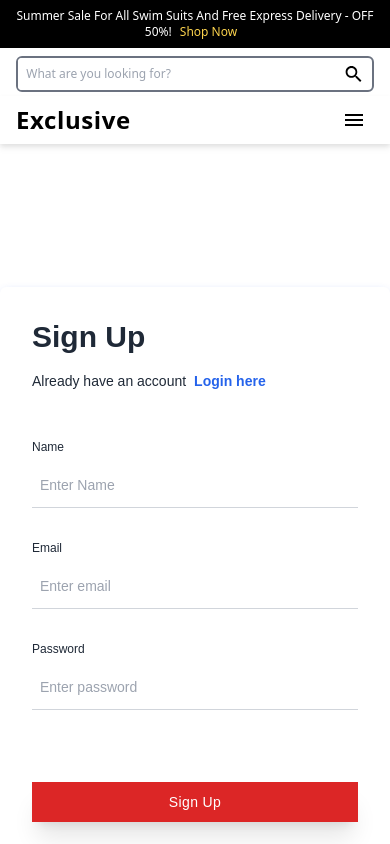
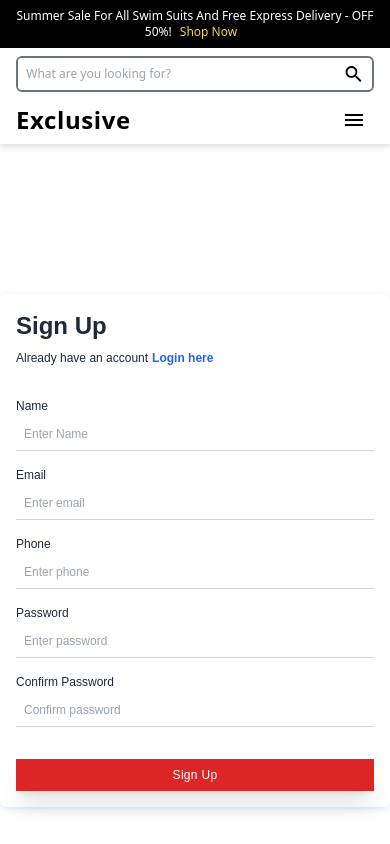
Before and after one commit to Om-prasad12/E-commerce-website, a React (Create React App) app in the folder client/: page /signup in a window 390 px wide. Shown: the top 844 px of the page. Built offline with nearby package versions, Linux system fonts and the light colour scheme; no server answers.

Commit message:
feat(client): Added login and signup functionality

```diff
--- a/client/package.json
+++ b/client/package.json
@@ -15,6 +15,7 @@
     "react-router": "^7.3.0",
     "react-router-dom": "^6.30.0",
     "react-scripts": "5.0.1",
+    "react-toastify": "^11.0.5",
     "web-vitals": "^2.1.4"
   },
   "scripts": {
--- a/client/src/App.js
+++ b/client/src/App.js
@@ -14,6 +14,8 @@ import Checkout from './components/Checkout';
 import ProductPage from './components/ProductPage'; // Importing ProductPage component
 const App = () => {
   const [sidebarOpen, setSidebarOpen] = useState(false);
+  const [loggedIn, setLoggedIn] = useState(false);
+
 
   const toggleSidebar = () => {
     setSidebarOpen(!sidebarOpen);
@@ -21,13 +23,13 @@ const App = () => {
 
   return (
     <div>
-      <Navbar toggleSidebar={toggleSidebar} />
+      <Navbar toggleSidebar={toggleSidebar} loggedIn={loggedIn} setLoggedIn={setLoggedIn}/>
       <Routes>
         <Route path="/" element={<Home />} />
         <Route path="/about" element={<About />} />
         <Route path="/contact" element={<Contact />} />
-        <Route path="/login" element={<Login />} />
-        <Route path="/signup" element={<SignUp />} />
+        <Route path="/login" element={<Login setLoggedIn={setLoggedIn}/>} />
+        <Route path="/signup" element={<SignUp setLoggedIn={setLoggedIn}/>} />
         <Route path="*" element={<NotFound />} />
         <Route path="/wishlist" element={<Wishlist />} />
         <Route path="/cart" element={<Cart/>} />
--- a/client/src/components/Auth/Login.js
+++ b/client/src/components/Auth/Login.js
@@ -1,19 +1,53 @@
-import React from 'react';
 import { Link } from 'react-router-dom';
-const Login = () => {
+import React, { useState } from 'react';
+import { useNavigate } from "react-router-dom";
+import axios from 'axios';
+import { toast } from 'react-toastify';
+
+const Login = ({setLoggedIn}) => {
     const image="../../assets/Login/LoginLogo.png";
+const [formData, setFormData] = useState({ email: '', password: '' });
+const [loading, setLoading] = useState(false);
+const navigate = useNavigate(); // Import useNavigate from react-router-dom
+
+
+const handleChange = (e) => {
+    setFormData({ ...formData, [e.target.name]: e.target.value });
+};
+
+const handleSubmit = async (e) => {
+    e.preventDefault();
+    setLoading(true);
+    try {
+        const res = await axios.post(`${process.env.REACT_APP_API_BASE_URL}auth/login`, formData,{
+          withCredentials: true
+        });
+        if (res.data && res.data.message) {
+            if (res.data.message === "Login successful") {
+                toast.success('Login successful!');
+                setLoggedIn(true);
+                navigate('/')
+            } else {
+                toast.error(res.data.message);
+            }
+        }
+    } catch (err) {
+        toast.error(err.response?.data?.message || 'Login failed');
+    }
+    setLoading(false);
+};
+
 return (
     <div className="font-[sans-serif] mt-40 md:mt-28">
         <div className="min-h-screen flex flex-col items-center justify-center">
             <div className="grid md:grid-cols-2 items-center gap-4 max-md:gap-8 max-w-6xl max-md:max-w-lg w-full p-4 m-4 shadow-[0_2px_10px_-3px_rgba(6,81,237,0.3)] rounded-md">
                 <div className="md:max-w-md w-full px-4 py-4">
-                    <form>
+                    <form onSubmit={handleSubmit}>
                         <div className="mb-12">
                             <h3 className="text-gray-800 text-3xl font-extrabold">Login in</h3>
                             <p className="text-sm mt-4 text-gray-800">
                                 Don't have an account
-                                <Link to="/signup" className="text-blue-600 font-semibold hover:underline m-2"
-                                >
+                                <Link to="/signup" className="text-blue-600 font-semibold hover:underline m-2">
                                     Sign Up here
                                 </Link>
                             </p>
@@ -26,10 +60,11 @@ return (
                                     name="email"
                                     type="text"
                                     required
+                                    value={formData.email}
+                                    onChange={handleChange}
                                     className="w-full text-gray-800 text-sm border-b border-gray-300 focus:border-blue-600 px-2 py-3 outline-none"
                                     placeholder="Enter email"
                                 />
-
                             </div>
                         </div>
 
@@ -40,35 +75,33 @@ return (
                                     name="password"
                                     type="password"
                                     required
+                                    value={formData.password}
+                                    onChange={handleChange}
                                     className="w-full text-gray-800 text-sm border-b border-gray-300 focus:border-blue-600 px-2 py-3 outline-none"
                                     placeholder="Enter password"
                                 />
-
                             </div>
                         </div>
 
                         <div className="flex flex-wrap items-center justify-between gap-4 mt-6">
-                            <div className="flex items-center">
-                            </div>
+                            <div className="flex items-center"></div>
                         </div>
-
                         <div className="mt-12">
                             <button
-                                type="button"
-                                className="w-full shadow-xl py-2.5 px-4 text-sm tracking-wide  text-white bg-red-600 hover:bg-red-700 focus:outline-none"
+                                type="submit"
+                                className="w-full shadow-xl py-2.5 px-4 text-sm tracking-wide text-white bg-red-600 hover:bg-red-700 focus:outline-none"
+                                disabled={loading}
                             >
-                                Login in
+                                {loading ? 'Logging in...' : 'Login in'}
                             </button>
                         </div>
 
-                        <div className="space-x-6 flex justify-center mt-6">
-
-                        </div>
+                        <div className="space-x-6 flex justify-center mt-6"></div>
                     </form>
                 </div>
 
                 <div className="hidden md:block">
-                    <img  src={image} alt="Login Logo"></img>
+                    <img src={image} alt="Login Logo"></img>
                 </div>
             </div>
         </div>
--- a/client/src/components/Auth/SignUp.js
+++ b/client/src/components/Auth/SignUp.js
@@ -1,100 +1,150 @@
-import React from 'react';
-import { Link } from 'react-router-dom';
+import { Link, useNavigate } from 'react-router-dom';
+import React, { useState } from 'react';
+import axios from 'axios';
+import { toast } from 'react-toastify';
 
-const SignUp = () => {
-    const image="../../assets/Login/LoginLogo.png";
+const SignUp = ({ setLoggedIn }) => {
+  const image = "../../assets/Login/LoginLogo.png";
+  const [formData, setFormData] = useState({
+    name: '',
+    email: '',
+    phone: '',
+    password: '',
+    confirmPassword: ''
+  });
+
+  const navigate = useNavigate();
+
+  const handleChange = (e) => {
+    setFormData({ ...formData, [e.target.name]: e.target.value });
+  };
+
+  const handleSubmit = async (e) => {
+    e.preventDefault();
+
+    // ✅ Password match validation before making request
+    if (formData.password !== formData.confirmPassword) {
+      toast.error("Passwords do not match!");
+      return;
+    }
+
+    try {
+      const res = await axios.post(`${process.env.REACT_APP_API_BASE_URL}auth/signup`, formData, {
+        withCredentials: true
+      });
+
+      if (res.data && res.data.message) {
+        if (res.status === 201) {
+          toast.success('Sign Up successful!');
+        setTimeout(() => {
+            toast.info('An Email has been sent to verify your account. Please check your inbox.');
+        }, 3000);
+          setLoggedIn(true);
+          navigate('/');
+        } else {
+          toast.error(res.data.message);
+        }
+      }
+    } catch (err) {
+      console.error('Error during signup:', err);
+      toast.error('Something went wrong. Please try again.');
+    }
+  };
+
   return (
-    <div className="font-[sans-serif] mt-40 md:mt-28">
+    <div className="font-[sans-serif] mt-32 md:mt-20">
       <div className="min-h-screen flex flex-col items-center justify-center">
-            <div className="grid md:grid-cols-2 items-center gap-4 max-md:gap-8 max-w-6xl max-md:max-w-lg w-full p-4 m-4 shadow-[0_2px_10px_-3px_rgba(6,81,237,0.3)] rounded-md">
-                <div className="md:max-w-md w-full px-4 py-4">
-                    <form>
-                        <div className="mb-12">
-                            <h3 className="text-gray-800 text-3xl font-extrabold">Sign Up</h3>
-                            <p className="text-sm mt-4 text-gray-800">
+        <div className="grid md:grid-cols-2 items-center gap-4 max-md:gap-6 max-w-6xl max-md:max-w-lg w-full p-2 m-2 shadow-[0_2px_10px_-3px_rgba(6,81,237,0.3)] rounded-md">
+          <div className="md:max-w-md w-full px-2 py-2">
+            <form onSubmit={handleSubmit}>
+              <div className="mb-8">
+                <h3 className="text-gray-800 text-2xl font-extrabold">Sign Up</h3>
+                <p className="text-xs mt-2 text-gray-800">
                   Already have an account
-                                <Link to="/login" className="text-blue-600 font-semibold hover:underline m-2"
-                                >
+                  <Link to="/login" className="text-blue-600 font-semibold hover:underline m-1">
                     Login here
                   </Link>
                 </p>
               </div>
 
               <div>
-                            <label className="text-gray-800 text-xs block mb-2">Name</label>
-                            <div className="relative flex items-center">
+                <label className="text-gray-800 text-xs block mb-1">Name</label>
                 <input
                   name="name"
                   type="text"
                   required
-                                    className="w-full text-gray-800 text-sm border-b border-gray-300 focus:border-blue-600 px-2 py-3 outline-none"
+                  value={formData.name}
+                  onChange={handleChange}
+                  className="w-full text-gray-800 text-xs border-b border-gray-300 focus:border-blue-600 px-2 py-2 outline-none"
                   placeholder="Enter Name"
                 />
               </div>
-                        </div>
-                        <div className="mt-8">
-                            <label className="text-gray-800 text-xs block mb-2">Email</label>
-                            <div className="relative flex items-center">
+
+              <div className="mt-4">
+                <label className="text-gray-800 text-xs block mb-1">Email</label>
                 <input
                   name="email"
-                                    type="text"
+                  type="email"
                   required
-                                    className="w-full text-gray-800 text-sm border-b border-gray-300 focus:border-blue-600 px-2 py-3 outline-none"
+                  value={formData.email}
+                  onChange={handleChange}
+                  className="w-full text-gray-800 text-xs border-b border-gray-300 focus:border-blue-600 px-2 py-2 outline-none"
                   placeholder="Enter email"
                 />
               </div>
+
+              <div className="mt-4">
+                <label className="text-gray-800 text-xs block mb-1">Phone</label>
+                <input
+                  name="phone"
+                  type="tel"
+                  required
+                  value={formData.phone}
+                  onChange={handleChange}
+                  className="w-full text-gray-800 text-xs border-b border-gray-300 focus:border-blue-600 px-2 py-2 outline-none"
+                  placeholder="Enter phone"
+                />
               </div>
 
-                        <div className="mt-8">
-                            <label className="text-gray-800 text-xs block mb-2">Password</label>
-                            <div className="relative flex items-center">
+              <div className="mt-4">
+                <label className="text-gray-800 text-xs block mb-1">Password</label>
                 <input
                   name="password"
                   type="password"
                   required
-                                    className="w-full text-gray-800 text-sm border-b border-gray-300 focus:border-blue-600 px-2 py-3 outline-none"
+                  value={formData.password}
+                  onChange={handleChange}
+                  className="w-full text-gray-800 text-xs border-b border-gray-300 focus:border-blue-600 px-2 py-2 outline-none"
                   placeholder="Enter password"
                 />
+              </div>
 
-                            </div>
-                        </div>
-                        {/* <div className="mt-8">
-                            <label className="text-gray-800 text-xs block mb-2">Conform Password</label>
-                            <div className="relative flex items-center">
+              <div className="mt-4">
+                <label className="text-gray-800 text-xs block mb-1">Confirm Password</label>
                 <input
-                                    name="conformpassword"
+                  name="confirmPassword"
                   type="password"
                   required
-                                    className="w-full text-gray-800 text-sm border-b border-gray-300 focus:border-blue-600 px-2 py-3 outline-none"
+                  value={formData.confirmPassword}
+                  onChange={handleChange}
+                  className="w-full text-gray-800 text-xs border-b border-gray-300 focus:border-blue-600 px-2 py-2 outline-none"
                   placeholder="Confirm password"
                 />
-
-                            </div>
-                        </div> */}
-
-
-                        <div className="flex flex-wrap items-center justify-between gap-4 mt-6">
-                            <div className="flex items-center">
-                            </div>
               </div>
 
-                        <div className="mt-12">
+              <div className="mt-8">
                 <button
-                                type="button"
-                                className="w-full shadow-xl py-2.5 px-4 text-sm tracking-wide  text-white bg-red-600 hover:bg-red-700 focus:outline-none"
+                  type="submit"
+                  className="w-full shadow-xl py-2 px-4 text-xs tracking-wide text-white bg-red-600 hover:bg-red-700 focus:outline-none"
                 >
                   Sign Up
                 </button>
-                        </div>
-
-                        <div className="space-x-6 flex justify-center mt-6">
-
               </div>
             </form>
           </div>
 
           <div className="hidden md:block">
-                    <img  src={image} alt="Login Logo"></img>
+            <img src={image} alt="Login Logo" />
           </div>
         </div>
       </div>
```
Also changed, not shown: client/src/components/Navbar.js (+90 -17 lines), client/src/index.js (+21 -7 lines), 1 other file (tests, documents, lock files or other folders). Lines whose indentation alone changed are shown as unchanged.
